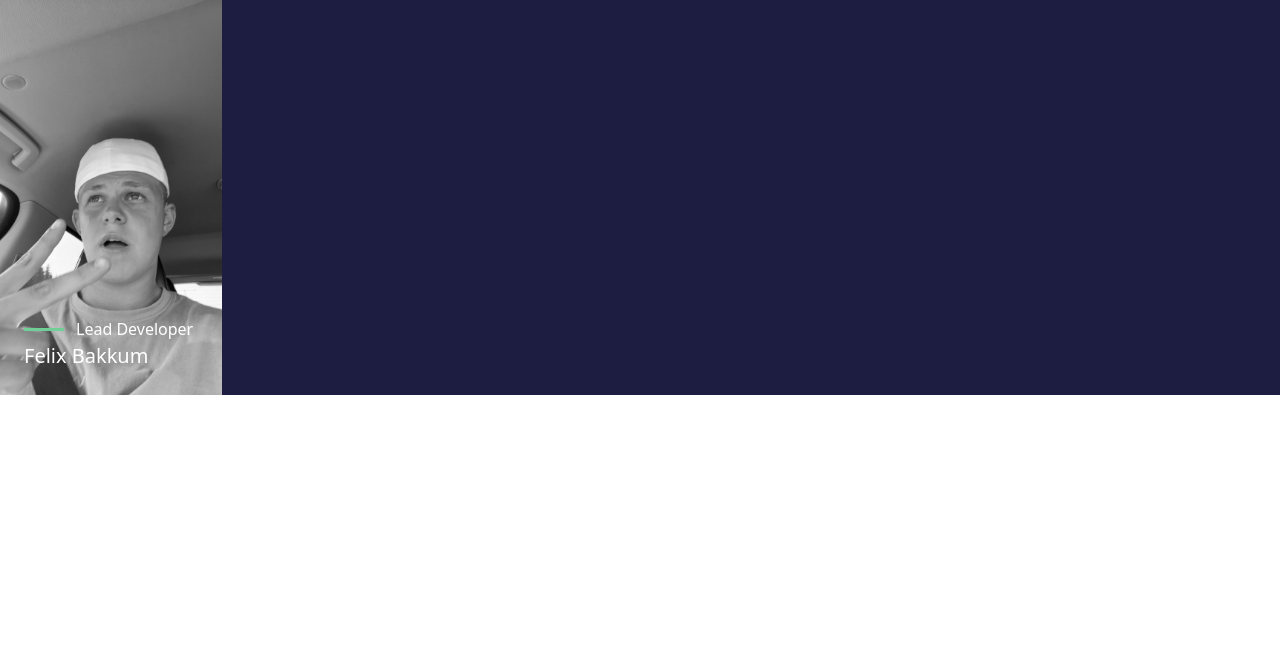
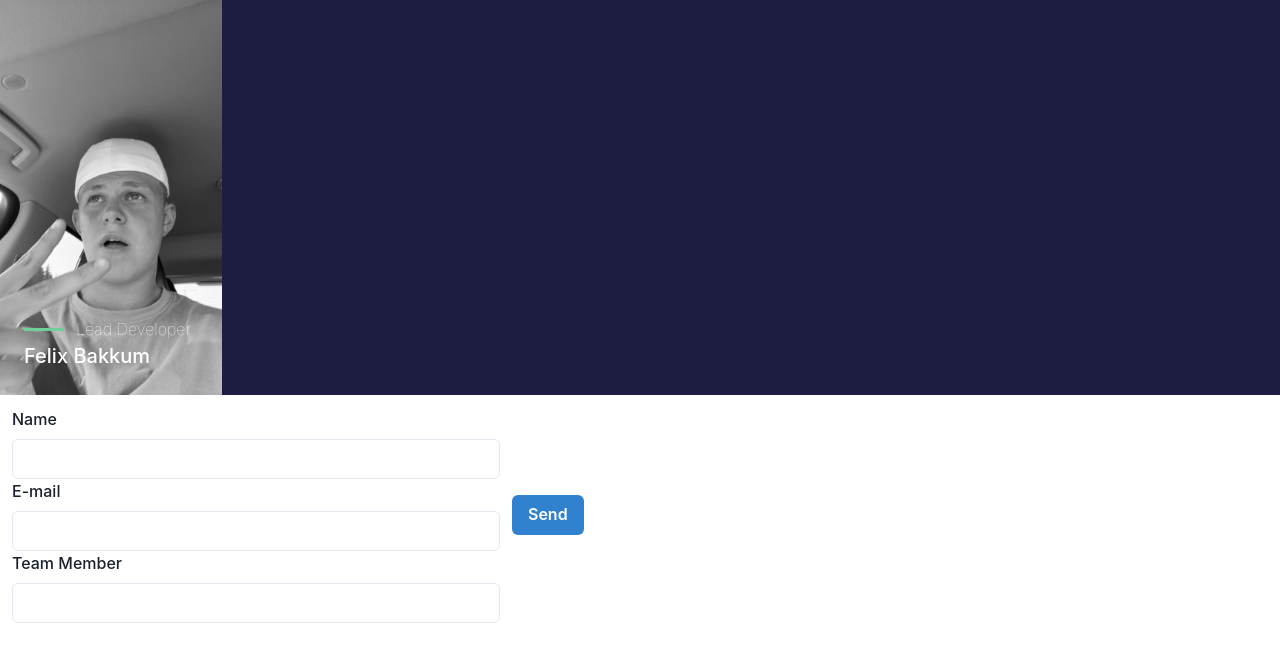
Before and after one commit to AdrianRydin/agile-portfolio, a React (Create React App) app: page / in a window 1280 px wide. Shown: the top 662 px of the page. Built offline with nearby package versions, Linux system fonts and the light colour scheme; the HTML template or start-up script is replaced by a standard one.

Commit message:
added contact form

```diff
--- a/src/App.tsx
+++ b/src/App.tsx
@@ -1,17 +1,25 @@
-import * as React from 'react'
-import './util/css/reusable.css'
-// import { ChakraProvider } from '@chakra-ui/react'
-import TeamCard from './components/TeamCard';
+import * as React from "react";
+import "./util/css/reusable.css";
+import {
+  ChakraProvider,
+  FormControl,
+  FormLabel,
+  FormErrorMessage,
+  FormHelperText,
+} from "@chakra-ui/react";
+import TeamCard from "./components/TeamCard";
+import ContactForm from "./components/ContactForm";
 
 function App() {
   return (
-    // <ChakraProvider>
-    <div className="bg-main-blue">
-      <TeamCard firstName='Felix' lastName='Bakkum' role='Lead Developer' />
-    </div>
-    // </ChakraProvider>
-
-
+    <ChakraProvider>
+      <div className="bg-main-blue">
+        <TeamCard firstName="Felix" lastName="Bakkum" role="Lead Developer" />
+      </div>
+      <div>
+        <ContactForm />
+      </div>
+    </ChakraProvider>
   );
 }
 
--- /dev/null
+++ b/src/components/ContactForm.tsx
@@ -0,0 +1,21 @@
+import { FormControl, FormLabel, Input, Button } from "@chakra-ui/react";
+
+function ContactForm() {
+  return (
+    <div className="contactMainDiv flex items-center">
+      <div className="formDiv flex w-2/5 p-3">
+        <FormControl>
+          <FormLabel>Name</FormLabel>
+          <Input type="text" />
+          <FormLabel>E-mail</FormLabel>
+          <Input type="email" />
+          <FormLabel>Team Member</FormLabel>
+          <Input type="text" />
+        </FormControl>
+      </div>
+      <Button colorScheme="blue">Send</Button>
+    </div>
+  );
+}
+
+export default ContactForm;
```
